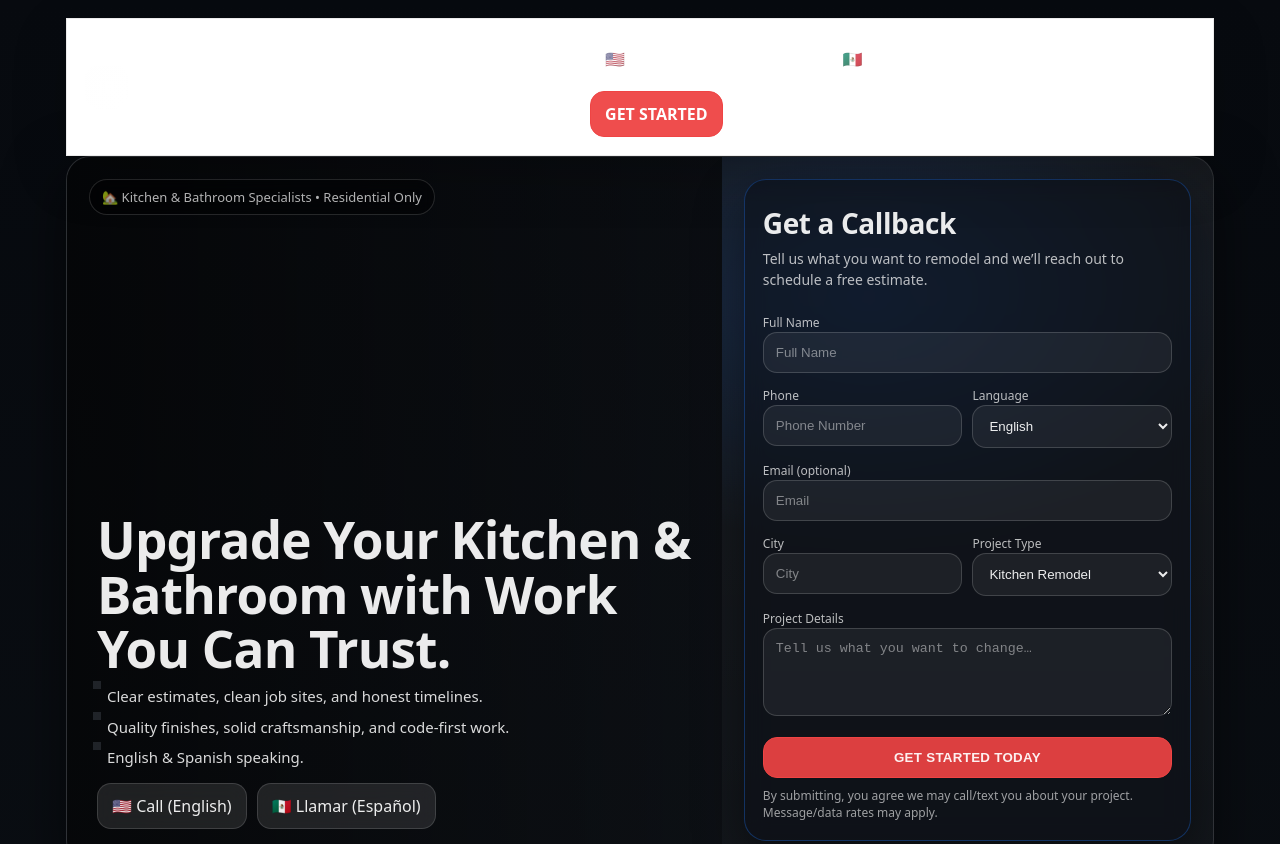
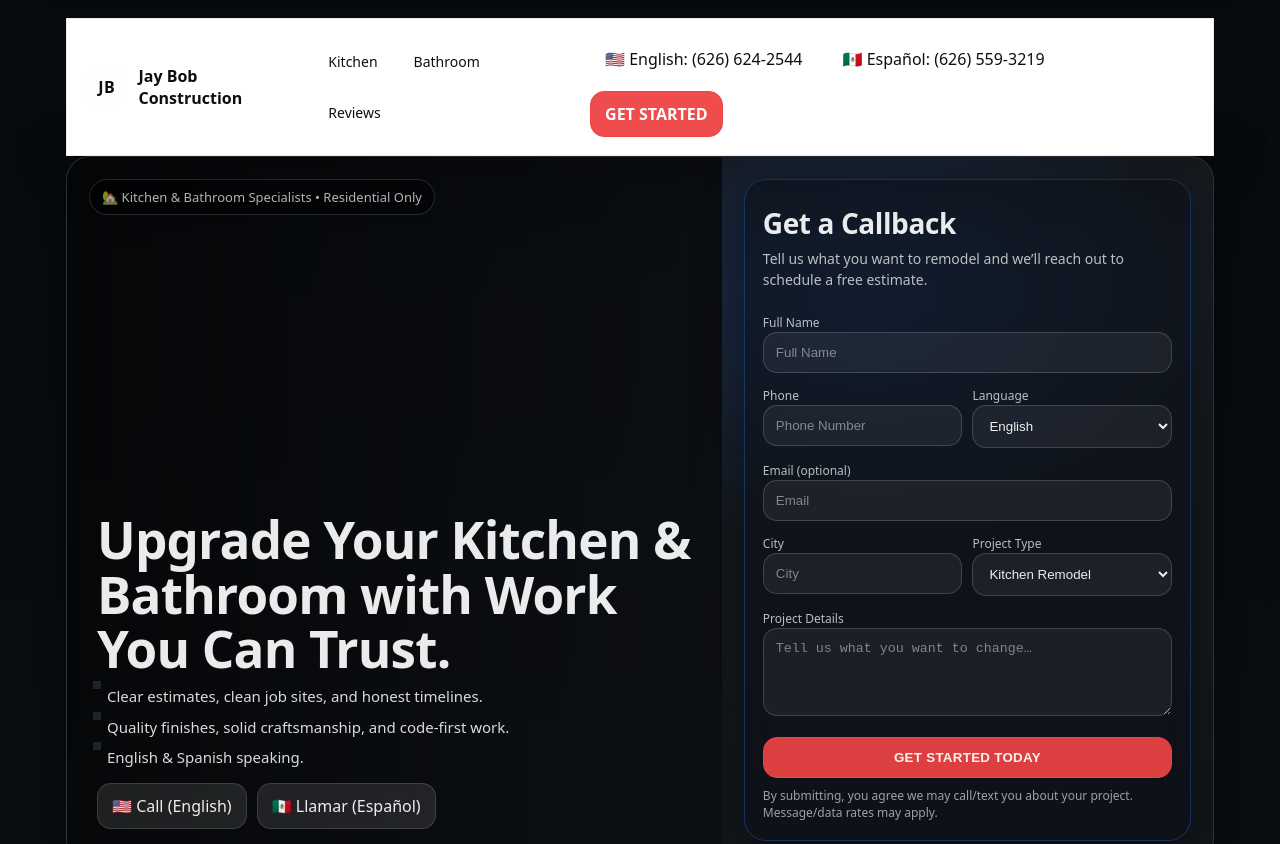
Before and after one commit to jgarc826/Project, a plain HTML site: page index.html in a window 1280 px wide. Shown: the top 844 px of the page. Drawn offline with Linux system fonts and the light colour scheme.

Commit message:
added other stuff

```diff
--- a/index.html
+++ b/index.html
@@ -47,6 +47,8 @@
   top: 0;
   z-index: 50;
 }
+.top, .top a { color:#0b0f14; }
+.brand div { color:#0b0f14; }
       .brand{
         display:flex;align-items:center;gap:10px;text-decoration:none;
       }
```
